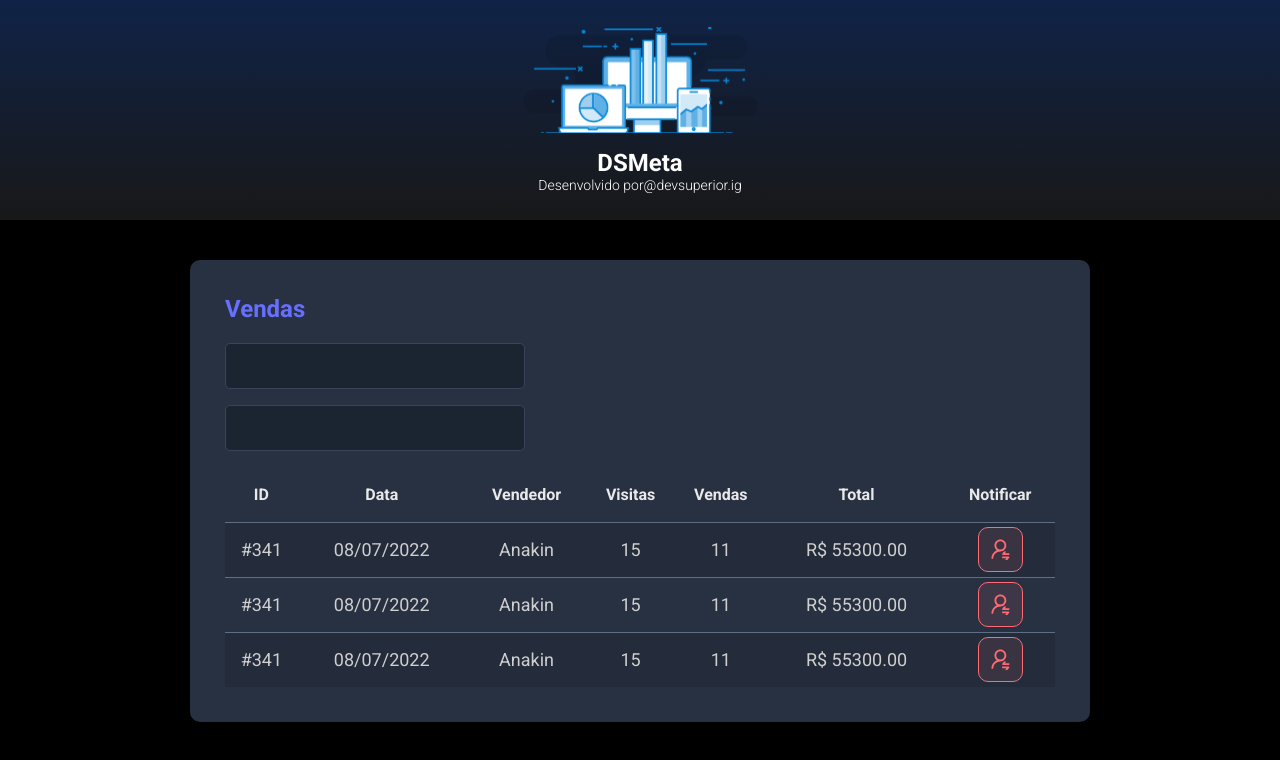
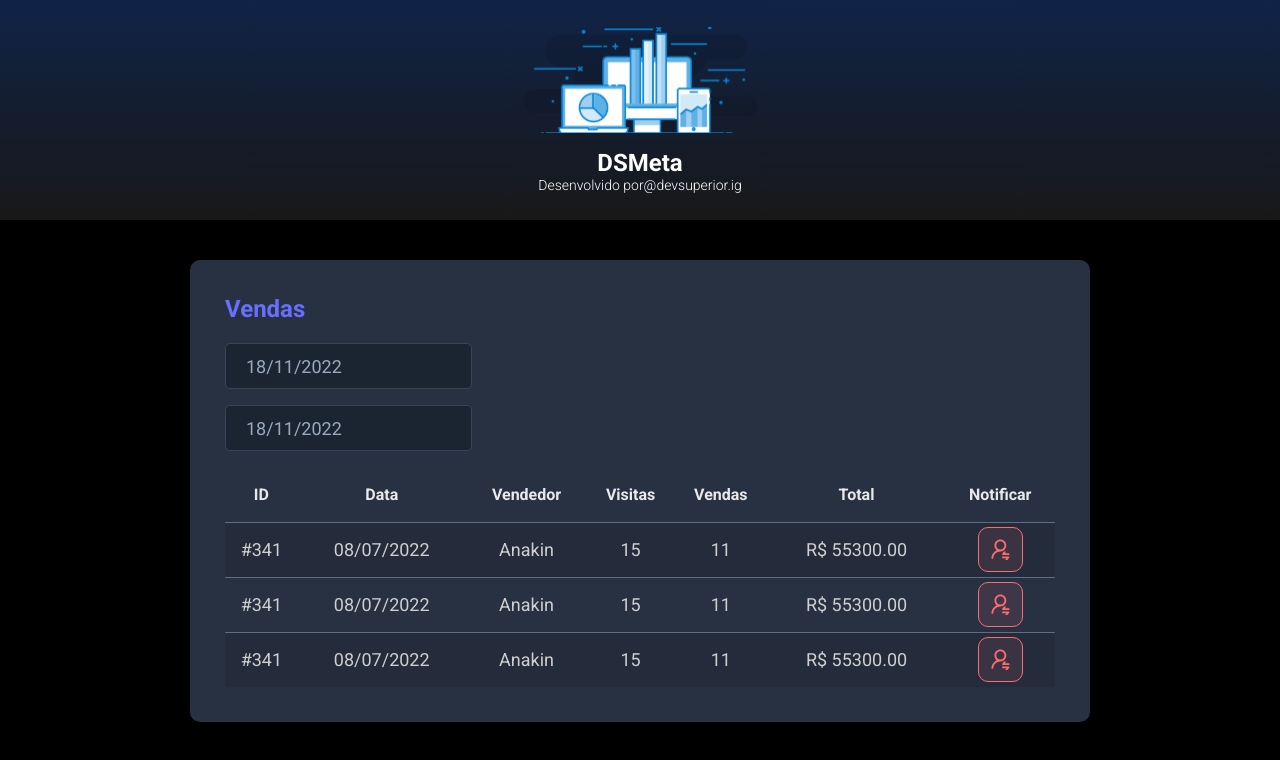
Before and after one commit to evertonrch/dsmeta, a React (Vite) app in the folder frontend/: page / in a window 1280 px wide. Shown: the top 760 px of the page. Built offline with nearby package versions, Linux system fonts and the light colour scheme.

Commit message:
Datepicker

```diff
--- a/frontend/package.json
+++ b/frontend/package.json
@@ -9,7 +9,9 @@
     "preview": "vite preview"
   },
   "dependencies": {
+    "@types/react-datepicker": "4.4.2",
     "react": "^18.2.0",
+    "react-datepicker": "4.8.0",
     "react-dom": "^18.2.0"
   },
   "devDependencies": {
--- a/frontend/src/components/SalesCard/index.tsx
+++ b/frontend/src/components/SalesCard/index.tsx
@@ -1,3 +1,5 @@
+import DatePicker from "react-datepicker";
+import "react-datepicker/dist/react-datepicker.css";
 import NotificationButton from "../NotificationButton";
 import "./styles.css";
 
@@ -7,10 +9,20 @@
       <h2 className="dsmeta-sales-title">Vendas</h2>
       <div>
         <div className="dsmeta-form-control-container">
-          <input className="dsmeta-form-control" type="text" />
+          <DatePicker
+            selected={new Date()}
+            onChange={(date: Date) => {}}
+            className="dsmeta-form-control"
+            dateFormat="dd/MM/yyyy"
+          />{" "}
         </div>
         <div className="dsmeta-form-control-container">
-          <input className="dsmeta-form-control" type="text" />
+          <DatePicker
+            selected={new Date()}
+            onChange={(date: Date) => {}}
+            className="dsmeta-form-control"
+            dateFormat="dd/MM/yyyy"
+          />{" "}
         </div>
       </div>
 
--- a/frontend/src/components/SalesCard/styles.css
+++ b/frontend/src/components/SalesCard/styles.css
@@ -72,6 +72,10 @@
   display: none;
 }
 
+.no-outline {
+    outline: none;
+}
+
 @media (min-width: 576px) {
   .show576 {
     display: table-cell;
```
Also changed, not shown: 1 other file (tests, documents, lock files or other folders).
